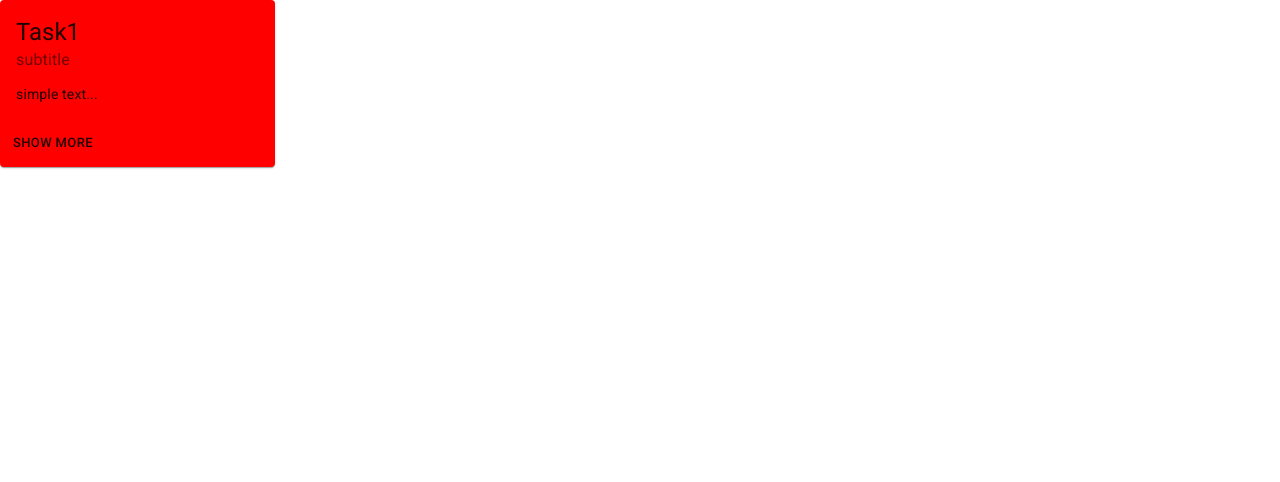
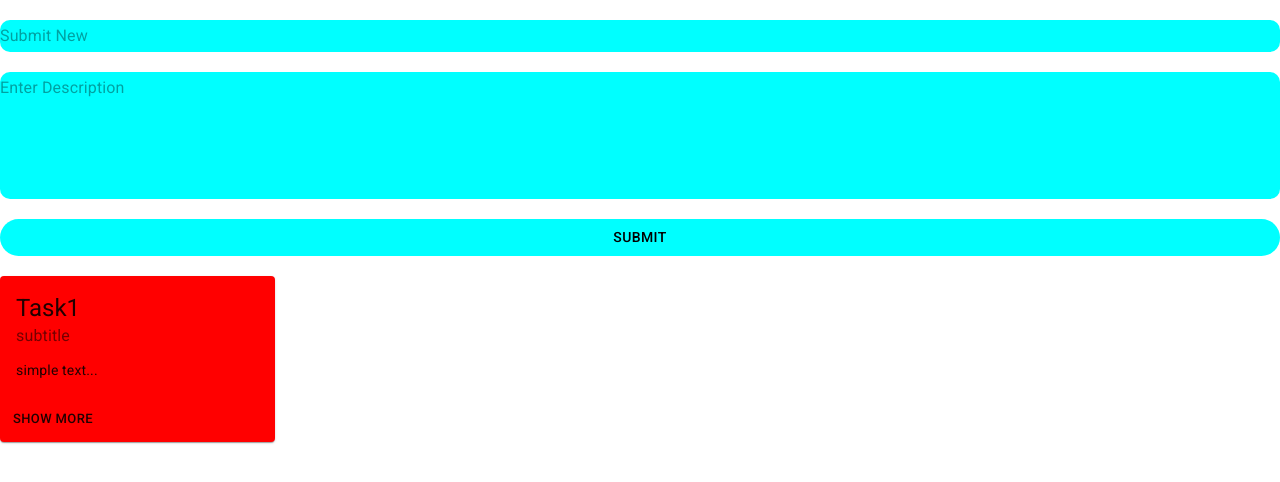
Before and after one commit to fcodelabs/training-web, a React (Create React App) app: page / in a window 1280 px wide. Shown: the top 482 px of the page. Built offline with nearby package versions, Linux system fonts and the light colour scheme.

Commit message:
Created adding form

```diff
--- a/src/App.js
+++ b/src/App.js
@@ -1,10 +1,13 @@
 import './App.css';
 import DiaryCard from './components/DiaryCard';
+import DiaryHome from './components/DiaryHome';
+
 
 
 function App() {
   return (
     <div className="App">
+      <DiaryHome />
       <DiaryCard tittle='Task1' subtitle='subtitle' color='red' description='simple text'/>
     </div>
   );
--- /dev/null
+++ b/src/components/DiaryHome.js
@@ -0,0 +1,71 @@
+import { makeStyles } from '@material-ui/core/styles';
+import { TextField , InputBase, Button } from '@material-ui/core'
+import { useState } from 'react';
+
+const useStyles = makeStyles({
+    inputField: {
+        marginTop: 20,
+        marginBottom: 20,
+    },
+    area: {
+        marginBottom: 20,
+    },
+    button: {
+        borderRadius: "5em",
+        marginBottom: 20,
+      },
+
+})
+
+
+const DiaryHome = () => {
+    const classes = useStyles()
+    const [tittle , setTittle] = useState('');
+    const [descripton , setDescription] = useState('');
+
+    const handleSubmit = (e) => {
+        e.preventDefault()
+
+        console.log(tittle, descripton)
+        setTittle('')
+        setDescription('')
+
+    }
+
+    return (
+        <form className={classes.root} noValidate autoComplete="off" onSubmit={handleSubmit}>
+             <InputBase
+                onChange={(e)=>setTittle(e.target.value)}
+                value={tittle}
+                className={classes.inputField}
+                placeholder="Submit New"
+                inputProps={{ 'aria-label': 'naked'}}
+                style={{ backgroundColor: 'cyan', borderRadius: 10 }}
+                fullWidth
+            />
+            <TextField
+                onChange={(e)=>setDescription(e.target.value)}
+                value={descripton}
+                className={classes.area}
+                placeholder="Enter Description"
+                style={{ backgroundColor: 'cyan', borderRadius: 10 }}
+                multiline
+                rows={6}
+                fullWidth
+                InputProps={{
+                    disableUnderline: true
+                 }}
+            />
+            <Button
+            className={classes.button}
+            fullWidth
+            style={{backgroundColor: 'cyan', color: 'black'}}
+            type="submit">
+                SUBMIT
+            </Button>
+        </form>
+
+     );
+}
+
+export default DiaryHome;
```
